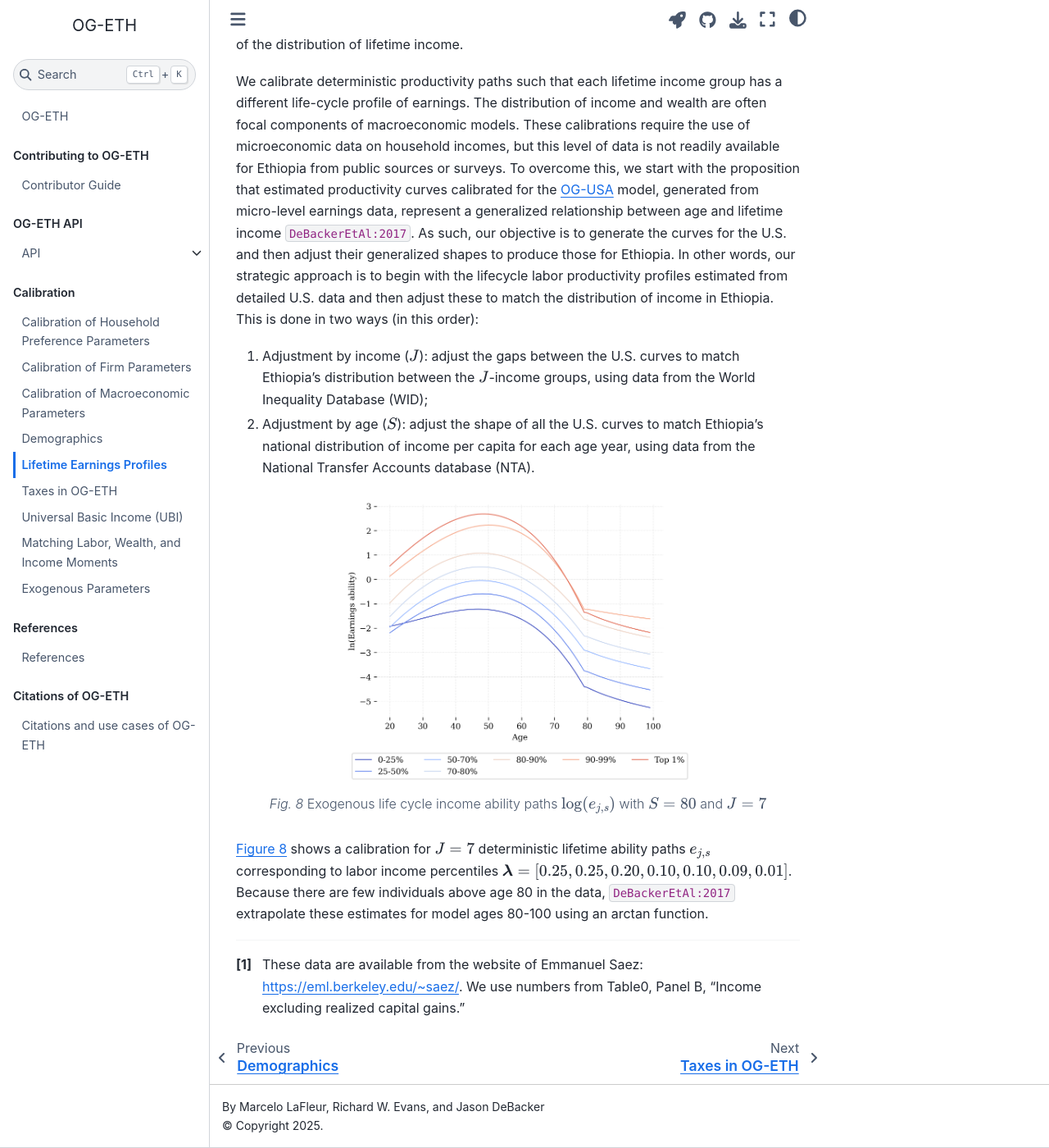
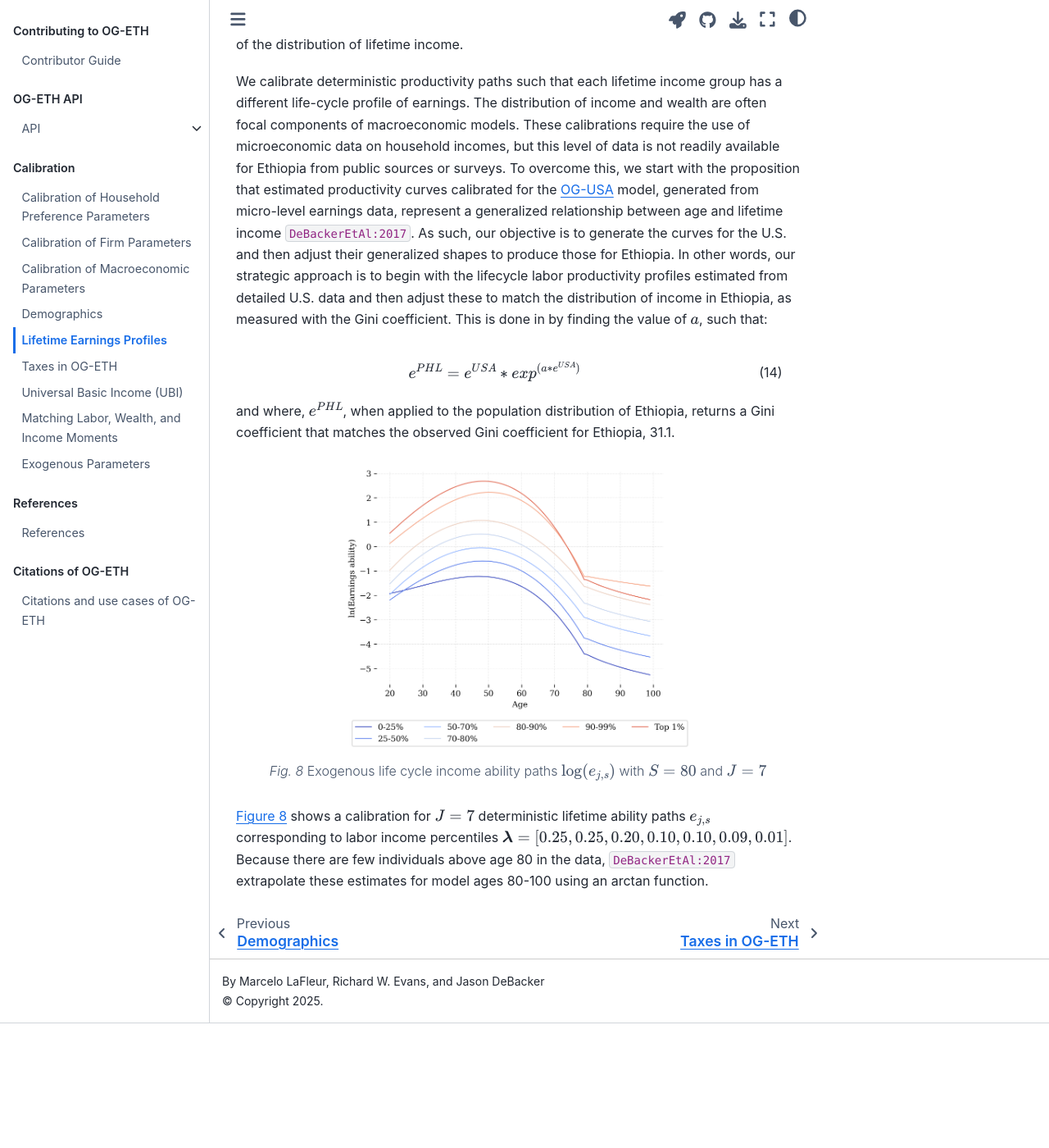
Before and after one commit to jdebacker/OG-ETH, a Jupyter Book: the page built from docs/book/content/calibration/earnings.md, in a window 1280 px wide and 1400 px high, scrolled down 739 px. Shown: the whole window at 82% size. Built offline with Jupyter Book 1.0.4 settings and Sphinx 7.4.7 and the Sphinx Book theme 1.1.4, drawn with Linux system fonts in a browser that asks for light colours; comment, search, counter and statistics services are not loaded; cross-references to code outside the pages are shown as plain code; after the commit the page ends 1987 px from its top, so only the background shows below that.

Commit message:
update earnings calib docs

````diff
--- a/docs/book/content/calibration/earnings.md
+++ b/docs/book/content/calibration/earnings.md
@@ -27,10 +26,14 @@
 
 We calibrate the model such that each lifetime income group has a different life-cycle profile of earnings. Since the distribution on income and wealth are key aspects of our model, we calibrate these processes so that we can represent earners in the top 1 percent of the distribution of lifetime income.
 
-We calibrate deterministic productivity paths such that each lifetime income group has a different life-cycle profile of earnings. The distribution of income and wealth are often focal components of macroeconomic models. These calibrations require the use of microeconomic data on household incomes, but this level of data is not readily available for Ethiopia from public sources or surveys. To overcome this, we start with the proposition that estimated productivity curves calibrated for the [OG-USA](https://pslmodels.github.io/OG-USA/content/calibration/earnings.html) model, generated from micro-level earnings data, represent a generalized relationship between age and lifetime income {cite}`DeBackerEtAl:2017`. As such, our objective is to generate the curves for the U.S. and then adjust their generalized shapes to produce those for Ethiopia. In other words, our strategic approach is to begin with the lifecycle labor productivity profiles estimated from detailed U.S. data and then adjust these to match the distribution of income in Ethiopia. This is done in two ways (in this order):
+We calibrate deterministic productivity paths such that each lifetime income group has a different life-cycle profile of earnings. The distribution of income and wealth are often focal components of macroeconomic models. These calibrations require the use of microeconomic data on household incomes, but this level of data is not readily available for Ethiopia from public sources or surveys. To overcome this, we start with the proposition that estimated productivity curves calibrated for the [OG-USA](https://pslmodels.github.io/OG-USA/content/calibration/earnings.html) model, generated from micro-level earnings data, represent a generalized relationship between age and lifetime income {cite}`DeBackerEtAl:2017`. As such, our objective is to generate the curves for the U.S. and then adjust their generalized shapes to produce those for Ethiopia. In other words, our strategic approach is to begin with the lifecycle labor productivity profiles estimated from detailed U.S. data and then adjust these to match the distribution of income in Ethiopia, as measured with the Gini coefficient. This is done in by finding the value of $a$, such that:
 
-  1. Adjustment by income ($J$): adjust the gaps between the U.S. curves to match Ethiopia's distribution between the $J$-income groups, using data from the World Inequality Database (WID);
-  2. Adjustment by age ($S$): adjust the shape of all the U.S. curves to match Ethiopia's national distribution of income per capita for each age year, using data from the National Transfer Accounts database (NTA).
+```{math}
+  :label: eqnEarningsCalib
+    e^{PHL} = e^{USA} * exp^{(a * e^{USA})}
+```
+
+and where, $e^{PHL}$, when applied to the population distribution of Ethiopia, returns a Gini coefficient that matches the observed Gini coefficient for Ethiopia, 31.1.
 
 ```{figure} ./images/ability_profiles.png
 ---
@@ -41,5 +44,3 @@
 ```
 
 {numref}`Figure %s <FigLogAbil>` shows a calibration for $J=7$ deterministic lifetime ability paths $e_{j,s}$ corresponding to labor income percentiles $\boldsymbol{\lambda}=[0.25, 0.25, 0.20, 0.10, 0.10, 0.09, 0.01]$. Because there are few individuals above age 80 in the data, {cite}`DeBackerEtAl:2017` extrapolate these estimates for model ages 80-100 using an arctan function.
-
-[^PS_note]: These data are available from the website of Emmanuel Saez: [https://eml.berkeley.edu/~saez/](https://eml.berkeley.edu/~saez/).  We use numbers from Table0, Panel B, "Income excluding realized capital gains."
````
Also changed, not shown: other parts of docs/book/content/calibration/earnings.md (+2 -3 lines).
